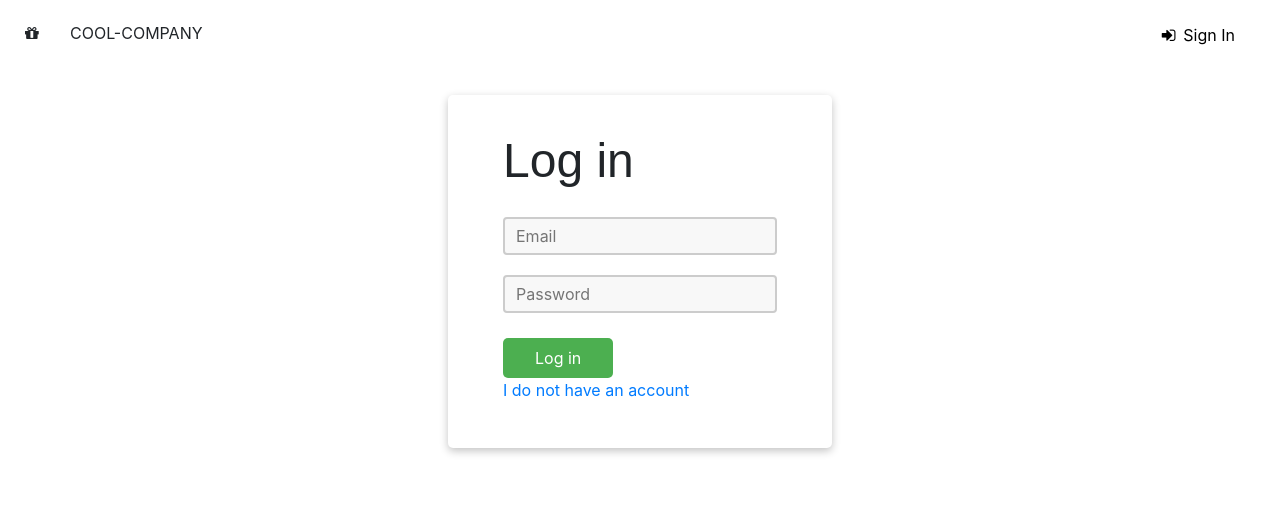
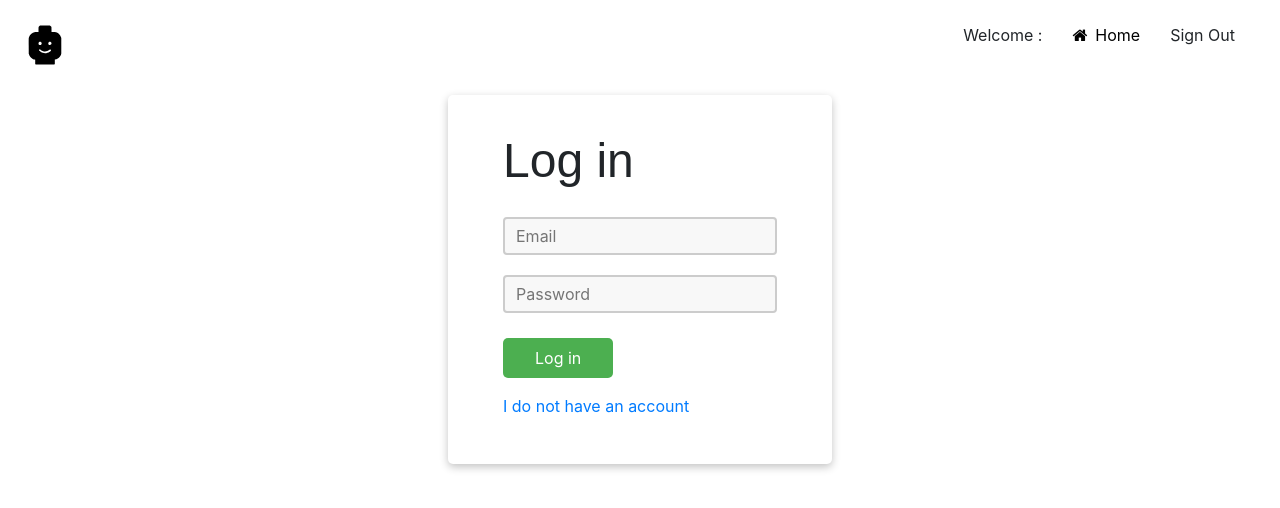
Before and after one commit to KaptenAlex/gruppuppgift_frontend, a React (Create React App) app: page /login in a window 1280 px wide. Shown: the top 508 px of the page. Built offline with nearby package versions, Linux system fonts and the light colour scheme; sample sign-in values are in the browser's storage.

Commit message:
Fixed bug when refresh page o added inherits styled component , usecontext with signedin user

```diff
--- a/src/App.js
+++ b/src/App.js
@@ -1,4 +1,4 @@
-import React, { useState } from 'react';
+import React, { useState, useEffect } from 'react';
 import { Switch, Route } from 'react-router-dom';
 import Header from './components/header/Header';
 import CustomerList from './pages/CustomerList';
@@ -8,13 +8,21 @@ import ProtectedRoute from './components/ProtectedRoute';
 import Signup from './pages/Signup';
 import UserContext from './contexts/userContext';
 import { CustomerDetails } from './pages/CustomerDetails';
+import UserDatakit from './data/UserDatakit';
 
 function App() {
-  const [token, setToken] = useState(null);
+  const [currentUser, setCurrentUser] = useState(null);
+  const userDataKit = new UserDatakit();
+
+  useEffect(() => {
+    if (userDataKit.getSessionToken() !== null) {
+      setCurrentUser(userDataKit.getSessionToken());
+    }
+  }, []);
 
   return (
     <div className="App">
-      <UserContext.Provider value={{ token, setToken }}>
+      <UserContext.Provider value={{ currentUser, setCurrentUser }}>
         <Header />
         <Switch>
           <ProtectedRoute
--- a/src/components/SignedInUser.jsx
+++ b/src/components/SignedInUser.jsx
@@ -1,9 +1,11 @@
-import React, { useState, useEffect } from 'react'
+import React, { useState, useEffect, useContext } from 'react';
 import UserDatakit from '../data/UserDatakit';
 import SignedInContainer from './SignedInContainer';
+import UserContext from '../contexts/userContext';
 
 export default function SignedInUser() {
   const [signedInUser, setSignedInUser] = useState(null);
+  const { setCurrentUser } = useContext(UserContext);
 
   const ROOT_URL = 'https://frebi.willandskill.eu/';
   const ME_URL = `${ROOT_URL}api/v1/me`;
@@ -14,27 +16,22 @@ export default function SignedInUser() {
     if (userDataKit.getSessionToken() !== null) {
       fetchSignedInUser();
     }
-    }, [])
-
-
+  }, []);
 
   function fetchSignedInUser() {
     fetch(ME_URL, {
       headers: {
-                'Authorization': `Bearer ${userDataKit.getSessionToken()}`
-            }
+        Authorization: `Bearer ${userDataKit.getSessionToken()}`,
+      },
     })
-            .then(res => res.json())
-            .then(data => {
+      .then((res) => res.json())
+      .then((data) => {
         setSignedInUser(data);
-            })
+        setCurrentUser(data);
+      });
   }
 
   return (
-        <>
-            {signedInUser && (
-                <SignedInContainer signedInUser={signedInUser} />
-            )}
-        </>
-    )
+    <>{signedInUser && <SignedInContainer signedInUser={signedInUser} />}</>
+  );
 }
--- a/src/components/header/Header.jsx
+++ b/src/components/header/Header.jsx
@@ -2,18 +2,20 @@ import React, { useContext } from 'react';
 import './header.style.scss';
 import { Link } from 'react-router-dom';
 import UserContext from '../../contexts/userContext';
+import { ReactComponent as Logo } from '../../assets/lego-head.svg';
 
 export default function Header() {
-  const { token, setToken } = useContext(UserContext);
-  console.log(token, 'TOKEN');
+  const { currentUser, setCurrentUser } = useContext(UserContext);
   return (
     <div className="header">
       <div className="logo-container">
-        <i className="fa fa-gift"></i>
-        COOL-COMPANY
+        <Logo className="logo" />
       </div>
-      {token ? (
+      {currentUser ? (
         <div className="options">
+          <div className="option currentUser">
+            Welcome : {currentUser.firstName}
+          </div>
           <Link className="option" to="/home">
             <i className="fa fa-home mr-2"></i>
             Home
@@ -22,7 +24,7 @@ export default function Header() {
             className="option"
             onClick={() => {
               localStorage.removeItem('token');
-              setToken(null);
+              setCurrentUser(null);
             }}
           >
             Sign Out
--- a/src/components/header/header.style.scss
+++ b/src/components/header/header.style.scss
@@ -5,9 +5,9 @@
   justify-content: space-between;
   margin-bottom: 25px;
 
-  .logo-container i {
-    height: 100px;
-    width: 70px;
+  .logo-container {
+    height: 80%;
+    width: 90px;
     padding: 25px;
   }
   .options {
@@ -22,6 +22,9 @@
     padding: 10px 15px;
     cursor: pointer;
   }
+  .currentUser {
+    cursor: auto;
+  }
   a {
     text-decoration: none;
     color: black;
--- a/src/pages/CustomerList.jsx
+++ b/src/pages/CustomerList.jsx
@@ -10,7 +10,6 @@ const ROOT_URL = 'https://frebi.willandskill.eu/';
 const API_URL = `${ROOT_URL}api/v1/`;
 
 export default function CustomerList(props) {
-  console.log(props);
   const [customerList, setCustomerList] = useState([]);
   const [loading, setLoading] = useState(false);
   const [alertMsg, setAlertMsg] = useState(null);
--- a/src/pages/Login.jsx
+++ b/src/pages/Login.jsx
@@ -1,11 +1,10 @@
-import React, { useEffect, useState, useContext } from 'react';
+import React, { useEffect, useState } from 'react';
 import Input from './../components/Input';
 import Title from './../components/Title';
 import Button from './../components/Button';
 import styled from 'styled-components';
 import { Link } from 'react-router-dom';
 import queryString from 'query-string';
-import UserContext from '../contexts/userContext';
 import UserDatakit from '../data/UserDatakit';
 
 const StyledWindow = styled.div`
@@ -29,7 +28,6 @@ export default function Login(props) {
   const [email, setEmail] = useState('');
   const [password, setPassword] = useState('');
   const [errorMsg, setErrorMsg] = useState(null);
-  const { setToken } = useContext(UserContext);
 
   function handleSubmit(event) {
     event.preventDefault();
@@ -54,7 +52,6 @@ export default function Login(props) {
         }
         res.json().then((data) => {
           userDataKit.setSessionToken(data.token);
-          setToken(userDataKit.getSessionToken(data.token));
           props.history.push('/home');
         });
       });
@@ -87,7 +84,7 @@ export default function Login(props) {
           'Content-Type': 'application/json',
         },
       }).then((res) => {
-        if (res.status !== 201) {
+        if (res.status !== 204) {
           console.log(
             'Looks like there was a problem. Status Code: ' + res.status
           );
@@ -132,7 +129,7 @@ export default function Login(props) {
         />
         <Button type="submit" btnText="Log in" bgColor="#4CAF50" />
         <Link to="/signup">
-          <p>I do not have an account</p>
+          <p className="mt-3">I do not have an account</p>
         </Link>
       </form>
     </StyledWindow>
--- a/src/pages/Signup.jsx
+++ b/src/pages/Signup.jsx
@@ -3,7 +3,7 @@ import { Link } from 'react-router-dom';
 import Button from '../components/Button';
 import Input from '../components/Input';
 import Title from '../components/Title';
-import styled, { css } from 'styled-components';
+import styled from 'styled-components';
 
 const ROOT_URL = 'https://frebi.willandskill.eu/';
 const SIGNUP_URL = `${ROOT_URL}auth/users/`;
@@ -70,12 +70,10 @@ export default function Signup() {
           'Content-Type': 'application/json',
         },
       }).then((res) => {
-        console.log(res);
         if (res.status !== 201) {
           return;
         }
         res.json().then((data) => {
-          console.log(data);
           setSccessMsg('User Created!');
           setFirstName('');
           setLastName('');
```
Also changed, not shown: src/assets/lego-head.svg (added). Lines whose indentation alone changed are shown as unchanged.
